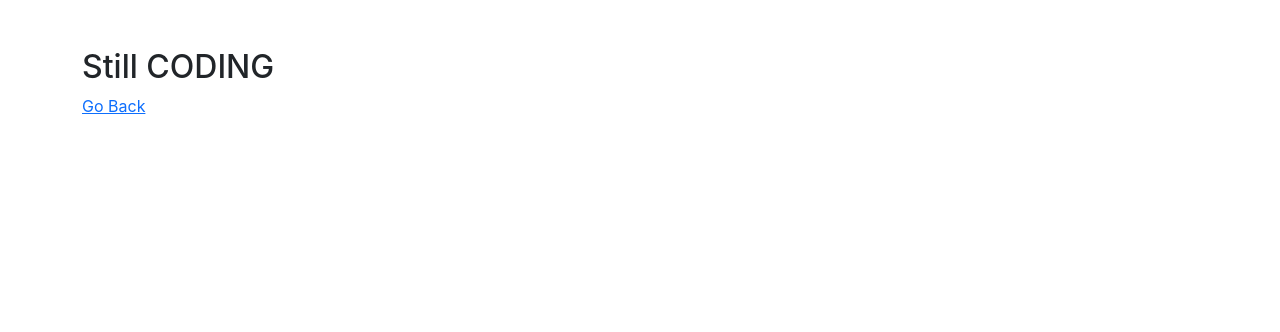
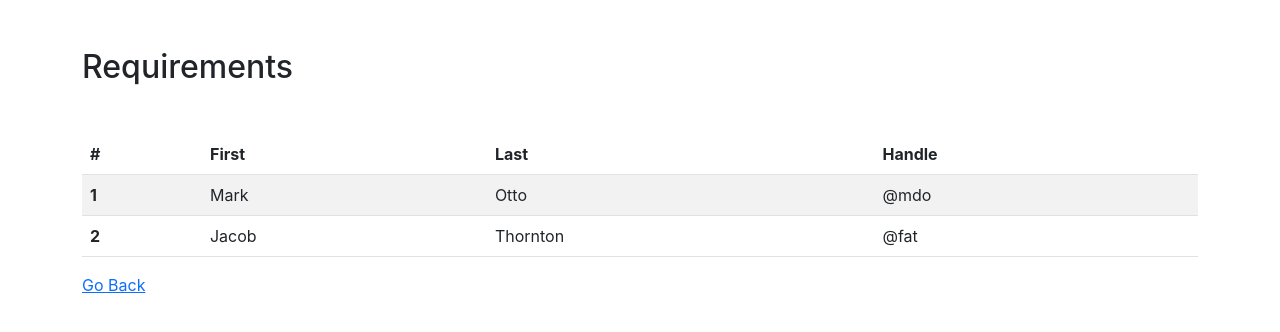
Before and after one commit to KingNelx/Client-2x, a React (Create React App) app: page /checkReq in a window 1280 px wide. Shown: the top 332 px of the page. Built offline with nearby package versions, Linux system fonts and the light colour scheme.

Commit message:
added components

```diff
--- a/src/Admin/AdminTopNav.jsx
+++ b/src/Admin/AdminTopNav.jsx
@@ -1,5 +1,5 @@
 
-import {Link} from "react-router-dom"
+import { Link } from "react-router-dom"
 import AdminDashB from "./AdminDashB";
 const AdminTopNav = () => {
     return (
@@ -16,7 +16,7 @@ const AdminTopNav = () => {
                     </ul>
                 </li>
             </ul>
-        <AdminDashB />
+            <AdminDashB />
         </div>
     );
 }
--- a/src/Components/CheckReq.jsx
+++ b/src/Components/CheckReq.jsx
@@ -2,9 +2,10 @@ import { Link } from "react-router-dom"
 
 const CheckReq = () => {
     return (
-        <div className="container mt-5 ">
-            {/* <h2 className="mt-5">Requirements.</h2>
-            <table class="table text-center">
+        <div className="container">
+            <h2 className="mt-5">Requirements</h2>
+            <div className="mt-5">
+                <table class="table table-striped">
                     <thead>
                         <tr>
                             <th scope="col">#</th>
@@ -28,10 +29,8 @@ const CheckReq = () => {
                         </tr>
                     </tbody>
                 </table>
-            <Link to="/studentHOME">Go Back</Link> */}
-
-            <h2>Still CODING</h2>
-        <Link to="/studentHOME">Go Back</Link>
+            </div>
+            <Link to="/studentHOME"> Go Back </Link>
         </div>
     );
 }
```
Lines whose indentation alone changed are shown as unchanged.
